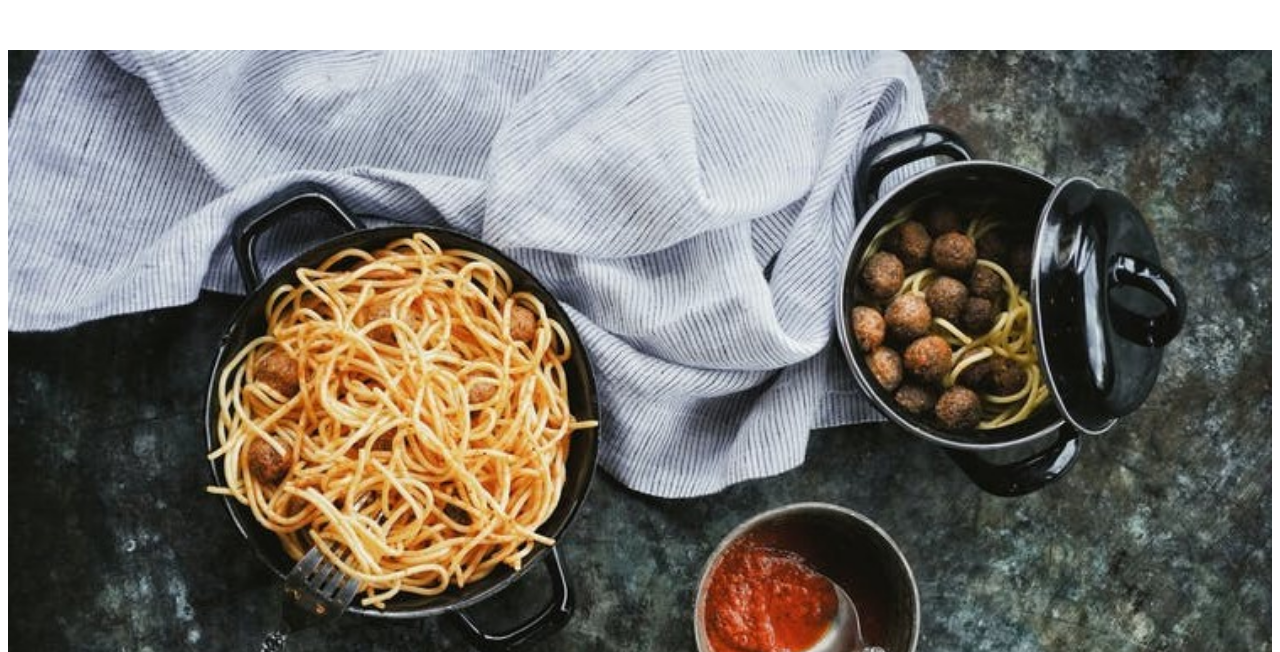
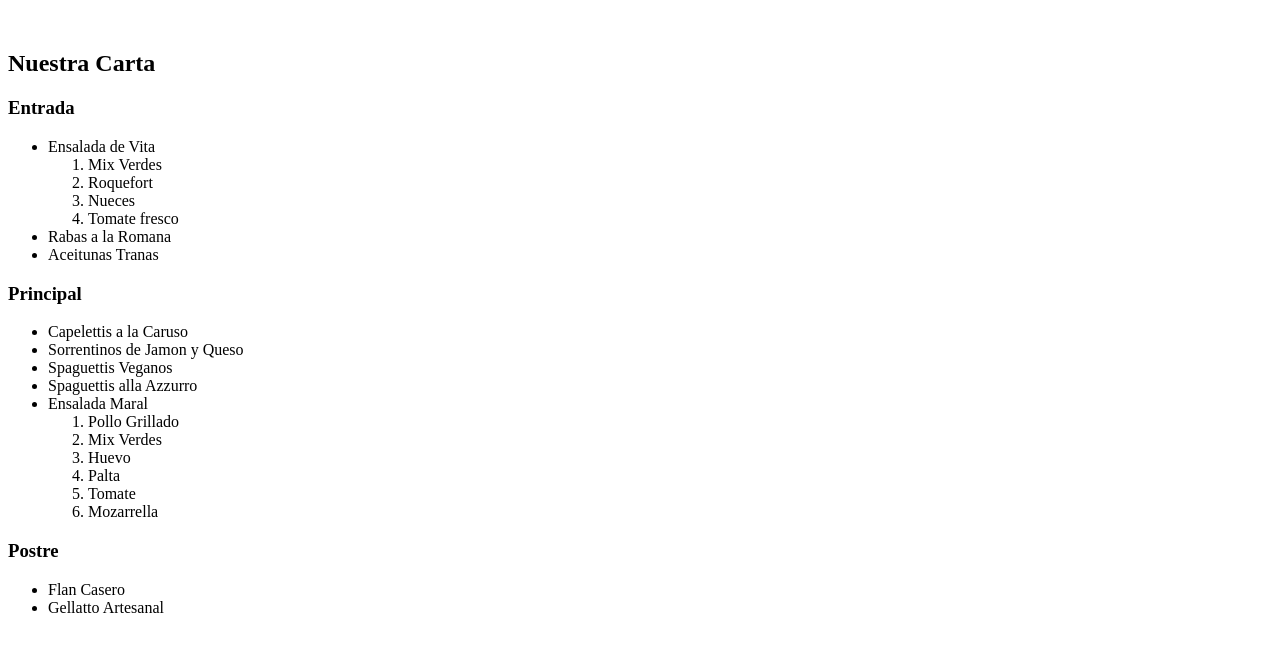
Before and after one commit to IvarDacrema/RestauranteMaral, a plain HTML site: page carta.html in a window 1280 px wide. Shown: the part 148-800 px from the top of the page. Drawn offline with Linux system fonts and the light colour scheme.

Commit message:
codigo de carta

```diff
--- a/carta.html
+++ b/carta.html
@@ -18,7 +18,40 @@
     </header>
 
     <main class="principal">
-        <img src="imagenes/pasta.jpeg" alt="imagen de fideos">
+        <h2 class="carta">Nuestra Carta</h2>
+            <h3>Entrada</h3>
+                <ul>
+                    <li>Ensalada de Vita</li>
+                        <ol>
+                            <li>Mix Verdes</li>
+                            <li>Roquefort</li>
+                            <li>Nueces</li>
+                            <li>Tomate fresco</li>
+                        </ol>
+                    <li>Rabas a la Romana</li>
+                    <li>Aceitunas Tranas</li>
+                </ul>
+            <h3>Principal</h3>
+                <ul>
+                    <li>Capelettis a la Caruso</li>
+                    <li>Sorrentinos de Jamon y Queso</li>
+                    <li>Spaguettis Veganos</li>
+                    <li>Spaguettis alla Azzurro</li>
+                    <li>Ensalada Maral</li>
+                        <ol>
+                            <li>Pollo Grillado</li>
+                            <li>Mix Verdes</li>
+                            <li>Huevo</li>
+                            <li>Palta</li>
+                            <li>Tomate</li>
+                            <li>Mozarrella</li>
+                        </ol>
+                </ul>
+            <h3>Postre</h3>
+                <ul>
+                    <li>Flan Casero</li>
+                    <li>Gellatto Artesanal</li>
+                </ul>
     </main>
 
     <footer class="pie_pagina">
--- a/style.css
+++ b/style.css
@@ -68,3 +68,10 @@ header nav a{
     text-decoration: none;
     color: black;
 }
+
+/* css de carta*/
+
+.carta h3{
+    font-size: 1.3em;
+    font-weight: bold;
+}
```
